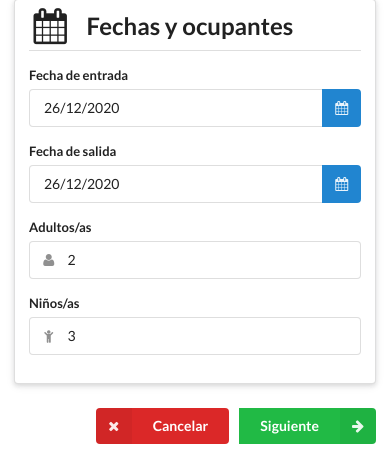
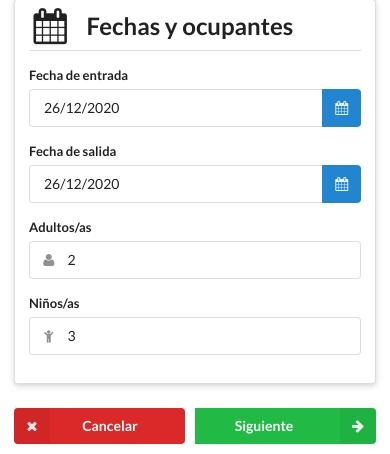
Before and after one commit to jafs/jafs.github.io, a PHP site: the page made by reserva1 - copia.html in a window 390 px wide. Shown: the part 415-869 px from the top of the page. Run offline with PHP 8.4, Linux system fonts and the light colour scheme.

Commit message:
Improvements in buttons container

```diff
--- a/css/style.css
+++ b/css/style.css
@@ -39,3 +39,24 @@ h3 {
 .ui.steps .step:last-child:after {
 	visibility: hidden;
 }
+
+
+@media (max-width: 480px) {
+	.botonera {
+		width: 100%;
+	}
+
+	.ui.buttons.botonera .ui.button {
+		width: 33%;
+		display: block;
+		padding-left: 3em !important;
+	}
+
+	.ui.buttons.botonera .ui.button:first-child {
+		width: calc(33% - 10px);
+	}
+
+	.ui.buttons.botonera .ui.button:last-child {
+		padding-left: 1em !important;
+	}
+}
--- a/reserva1 - copia.html
+++ b/reserva1 - copia.html
@@ -4,8 +4,6 @@
 	<link rel="stylesheet" href="css/semantic.min.css" />
 	<link rel="stylesheet" href="css/style.css" />
 	<meta charset="UTF-8">
-	<meta http-equiv="X-UA-Compatible" content="IE=edge,chrome=1" />
-	<meta name="viewport" content="width=device-width, initial-scale=1.0, maximum-scale=1.0">
 	<title>Alta - Fechas y ocupantes</title>
 </head>
 
--- a/reserva1.html
+++ b/reserva1.html
@@ -25,12 +25,6 @@
 					<div class="title">Alojamiento</div>
 				</div>
 			</div>
-			<!--<div class="disabled step">
-				<i class="user icon"></i>
-				<div class="content">
-					<div class="title">Huésped</div>
-				</div>
-			</div>-->
 			<div class="disabled step">
 				<i class="payment icon"></i>
 				<div class="content">
```
Also changed, not shown: reserva2.html (+1 -8 lines).
